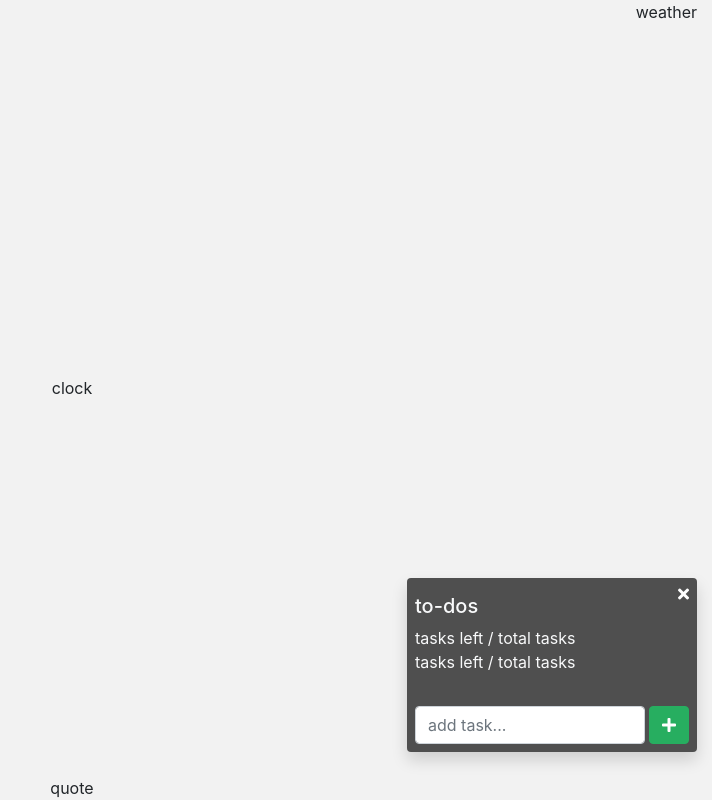
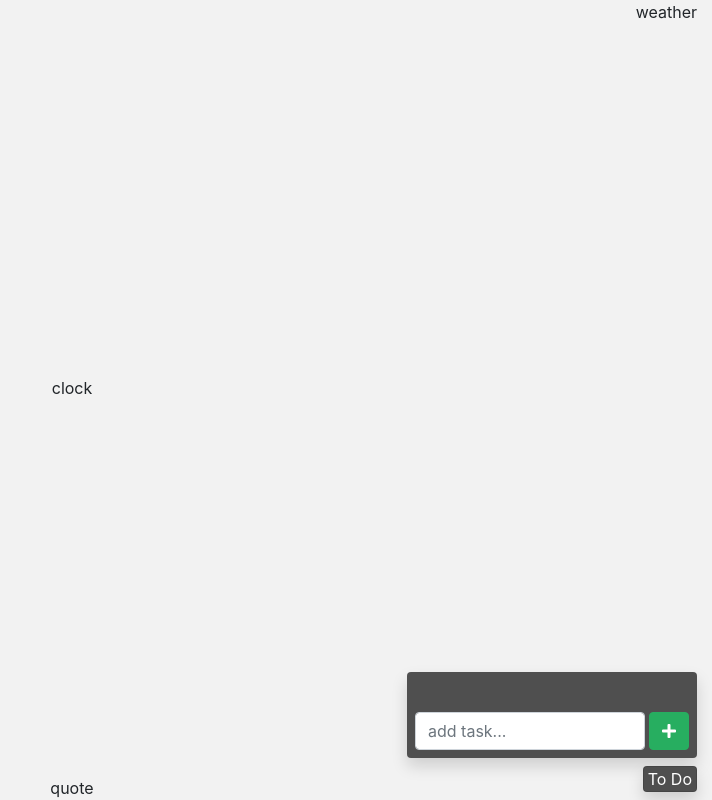
Before and after one commit to MichaelaBickish/inspire-checkpoint-4, a website with bundled scripts: page index.html in a window 1280 px wide. Shown: the whole page, without its empty margins (568-1280 px from the left). Built offline with nearby package versions, Linux system fonts and the light colour scheme; no server answers.

Commit message:
todo done

```diff
--- a/app/Controllers/TodosController.js
+++ b/app/Controllers/TodosController.js
@@ -14,14 +14,14 @@ function _draw() {
     '<div class="col text-center"><p><em>no todos to display</em><p></div>'
     }
 
-
+    let todoTotal = ProxyState.todos.length
     let todosLeft = ProxyState.todos.filter(t => t.completed == false).length
 
-    document.getElementById('tasks-left').innerHTML = '${todosLeft}'
+    document.getElementById('tasks-left').innerHTML = `<p class="mb-0">${todosLeft} left | ${todoTotal} total</p>`
 
+//   console.log('hello from controller')
+}
 
-  console.log('hello from controller')
-}
 
 
 //Public
--- a/app/Models/Todo.js
+++ b/app/Models/Todo.js
@@ -1,7 +1,6 @@
 export default class Todo {
-    constructor({id, user, description, completed = false}) {
+    constructor({id, description, completed = false}) {
         this.id = id
-        this.user = user
         this.description = description
         this.completed = completed
     }
--- a/app/Services/TodosService.js
+++ b/app/Services/TodosService.js
@@ -9,12 +9,12 @@ class TodosService {
         let res = await sandBoxApi.get('mickbick/todos')
 
         ProxyState.todos = res.data.map(t => new Todo(t))
-        console.log(ProxyState.todos)
+        // console.log(ProxyState.todos)
     }
 
     async addTodo(newTodo){
         let res = await sandBoxApi.post('mickbick/todos', newTodo)
-        console.log(res)
+        // console.log(res)
 
         let todo = new Todo(res.data)
         ProxyState.todos = [...ProxyState.todos, todo]
--- a/index.html
+++ b/index.html
@@ -41,15 +41,14 @@
                     <div class="col d-flex justify-content-end align-items-start">weather</div>
 
                     <!-- to do card -->
-                    <div class="col d-flex justify-content-end align-items-end">
-                        <div class="list-card shadow rounded bg-gray mb-5">
+                    <div class="col d-flex flex-column justify-content-end align-items-end">
+                        <div class="list-card shadow rounded bg-gray mb-2">
                             <div class="p-2 d-flex justify-content-between">
+
                                 <div class="d-flex flex-column">
-                                    <h5 class="mt-2 text-light">to-dos</h5>
-                                    <div class="text-light" id="tasks-left">tasks left / total tasks</div>
-                                    <div class="text-light" id="total-tasks">tasks left / total tasks</div>
+                                    <div class="text-light" id="tasks-left"></div>
                                 </div>
-                                <i class="fas fa-times ml-2" onclick="" title='delete'></i>
+
                             </div>
                             <div class="">
                                 <p id="single-task">
@@ -63,7 +62,14 @@
                                     <i class="fas fa-plus"></i></button>
                             </form>
                         </div>
+                            <!-- to do mini title -->
+                        <div class="card shadow rounded bg-gray mb-2">
+                            <div class="card-body p-0">
+                              <p class="card-title mb-0 mx-1">To Do</p>
+                            </div>
+                        </div>
                     </div>
+
                 </div>
             </div>
         </div>
```
